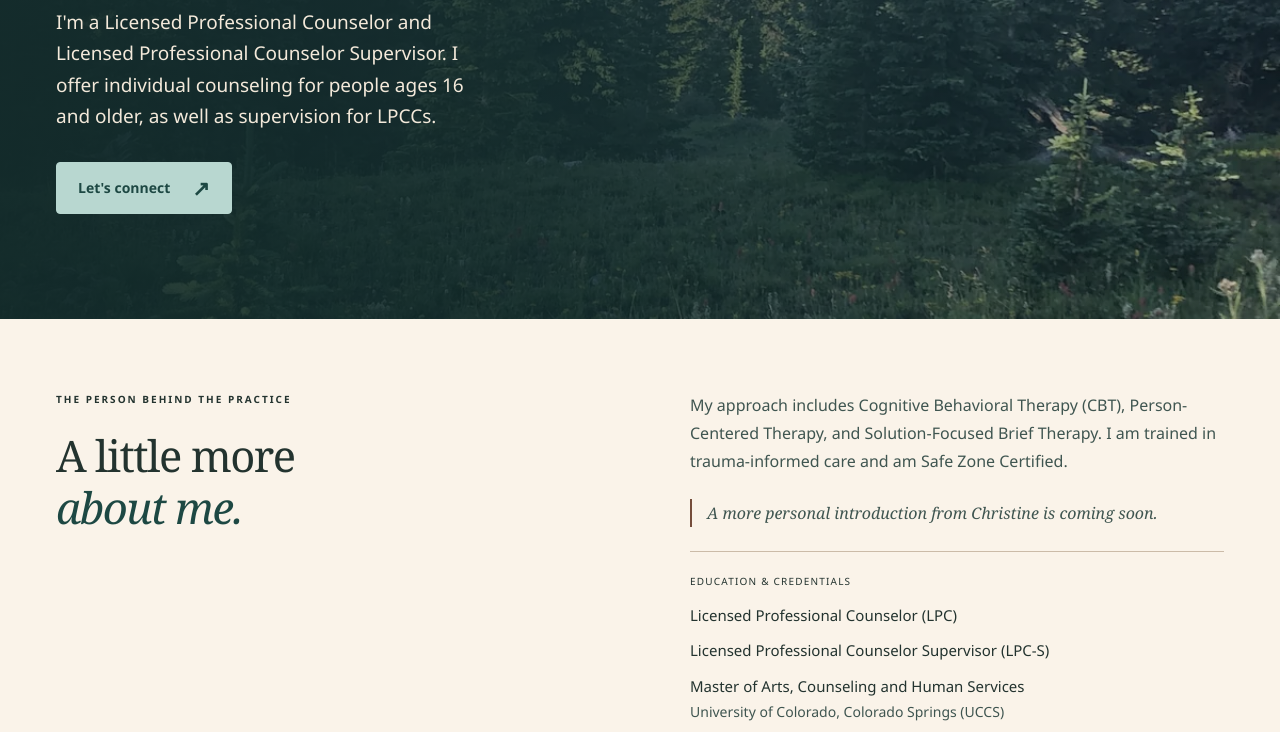
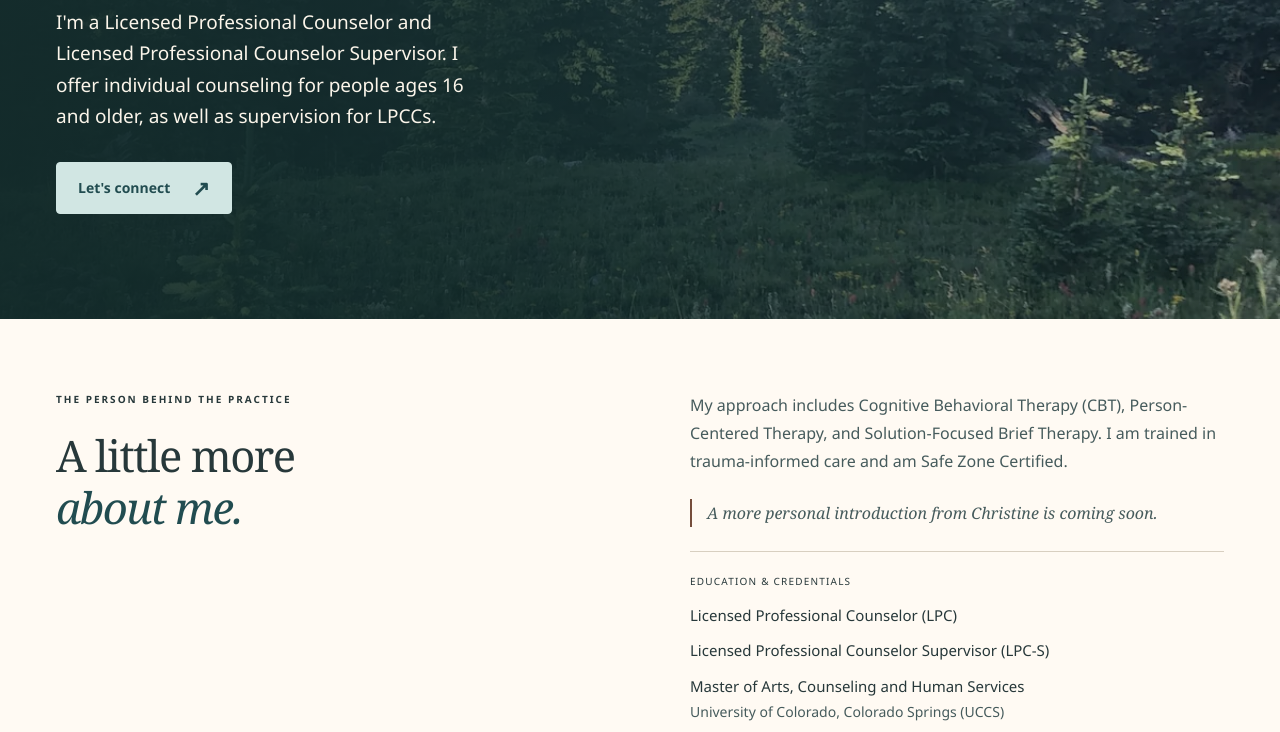
Before and after one commit to pvwt472v8r-beep/Wild-Flower-Reflection-Counseling-LLC, a plain HTML site: page christine.html in a window 1280 px wide. Shown: the part 410-1142 px from the top of the page. Drawn offline with Linux system fonts and the light colour scheme.

Commit message:
Switch WildFlower to Linen & Riverstone palette
Co-authored-by: Copilot <223556219+Copilot@users.noreply.github.com>

```diff
--- a/christine.html
+++ b/christine.html
@@ -3,11 +3,11 @@
   <head>
     <meta charset="utf-8">
     <meta name="viewport" content="width=device-width, initial-scale=1">
-    <meta name="theme-color" content="#1d4843">
+    <meta name="theme-color" content="#214c50">
     <meta name="description" content="Meet Christine Kayga, LPC, LPC-S. Explore her counseling approaches, education, and credentials at WildFlower Reflection Counseling LLC.">
     <title>Meet Christine Kayga | WildFlower Reflection Counseling</title>
     <link rel="icon" href="favicon.svg" type="image/svg+xml">
-    <link rel="stylesheet" href="styles.css?v=oat-patina">
+    <link rel="stylesheet" href="styles.css?v=linen-riverstone">
     <script src="script.js" defer></script>
   </head>
   <body>
--- a/styles.css
+++ b/styles.css
@@ -2,18 +2,18 @@
 
 :root {
   color-scheme: light;
-  --cream: #f3e9da;
-  --oat-light: #faf3e9;
-  --oat-deep: #e8dccb;
-  --patina: #1d4843;
-  --patina-hover: #153a36;
-  --turquoise: #b8d7d0;
-  --turquoise-light: #d0e7e1;
-  --turquoise-line: #8daca4;
-  --ink: #23332f;
-  --muted: #3f5550;
+  --cream: #fbf5ea;
+  --oat-light: #fffaf3;
+  --oat-deep: #eee5d7;
+  --patina: #214c50;
+  --patina-hover: #173a3e;
+  --turquoise: #d1e6e3;
+  --turquoise-light: #e2eeeb;
+  --turquoise-line: #9cbdb8;
+  --ink: #27383a;
+  --muted: #465b5c;
   --clay: #754d3b;
-  --line: #cbbba8;
+  --line: #d8cfc0;
   --serif: Georgia, "Times New Roman", serif;
   --sans: "Avenir Next", Avenir, "Segoe UI", sans-serif;
 }
```
Also changed, not shown: connect.html (+2 -2 lines), counseling.html (+2 -2 lines), index.html (+2 -2 lines), supervision.html (+2 -2 lines), 1 other file.
